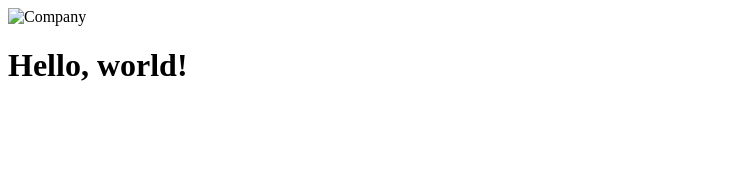
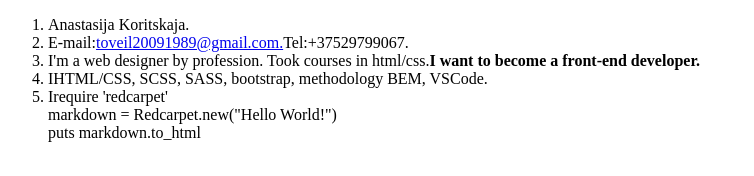
Before and after one commit to Toveilui/rsschool-cv, a plain HTML site: page index.html in a window 1280 px wide. Shown: the whole page, without its empty margins (0-754 px from the left). Drawn offline with Linux system fonts and the light colour scheme.

Commit message:
feat: add new paragraph

```diff
--- a/index.html
+++ b/index.html
@@ -6,7 +6,14 @@
     <title>CV</title>
   </head>
   <body>
-    <img src="images/company-logo.png" alt="Company">
-    <h1 class="hello-world">Hello, world!</h1>
+    <ol>
+     <li>Anastasija Koritskaja.</li>
+     <li>E-mail:<a href="e-mail">toveil20091989@gmail.com.</a>Tel:+37529799067.</li>
+     <li>I'm a web designer by profession. Took courses in html/css.<b>I want to become a front-end developer.</b></li>
+     <li>IHTML/CSS, SCSS, SASS, bootstrap, methodology BEM, VSCode.</li>
+     <li>Irequire 'redcarpet'<br>
+         markdown = Redcarpet.new("Hello World!")<br>
+         puts markdown.to_html</li>
+   </ol>
   </body>
 </html>
```
